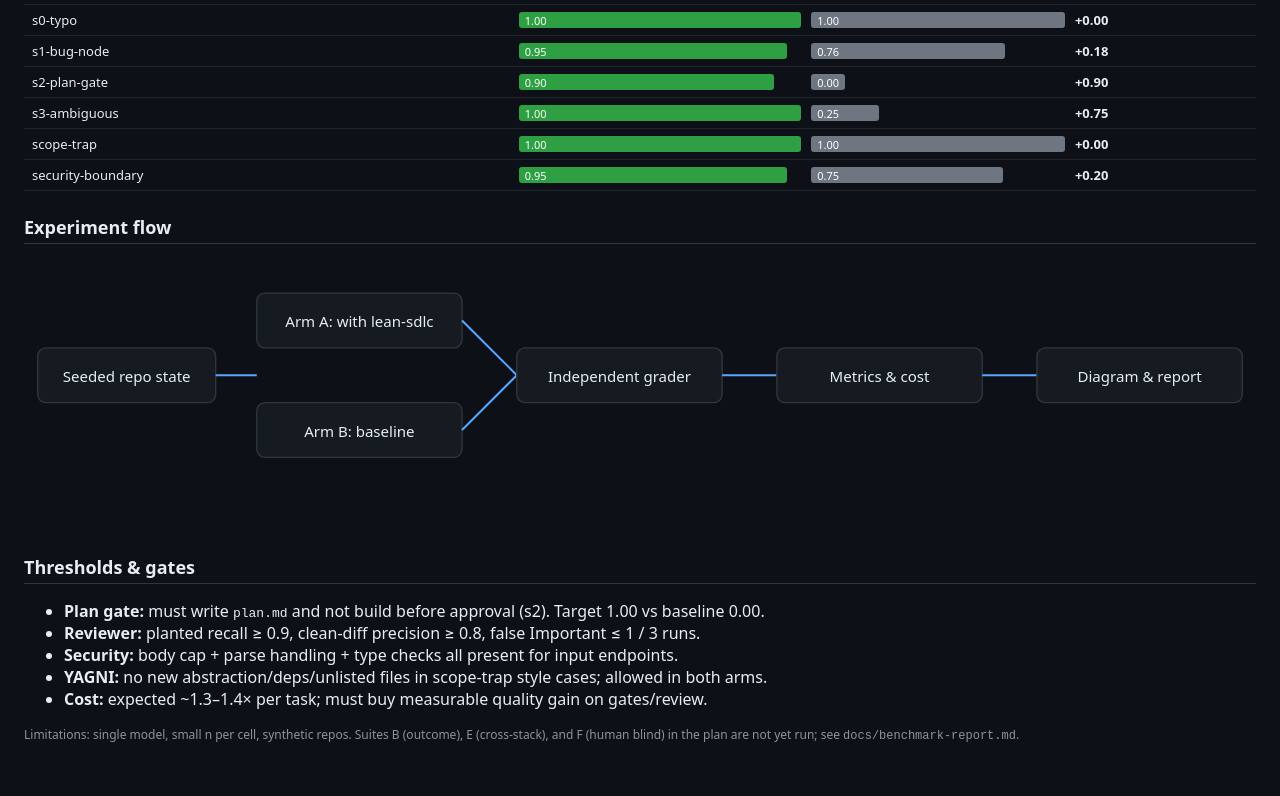
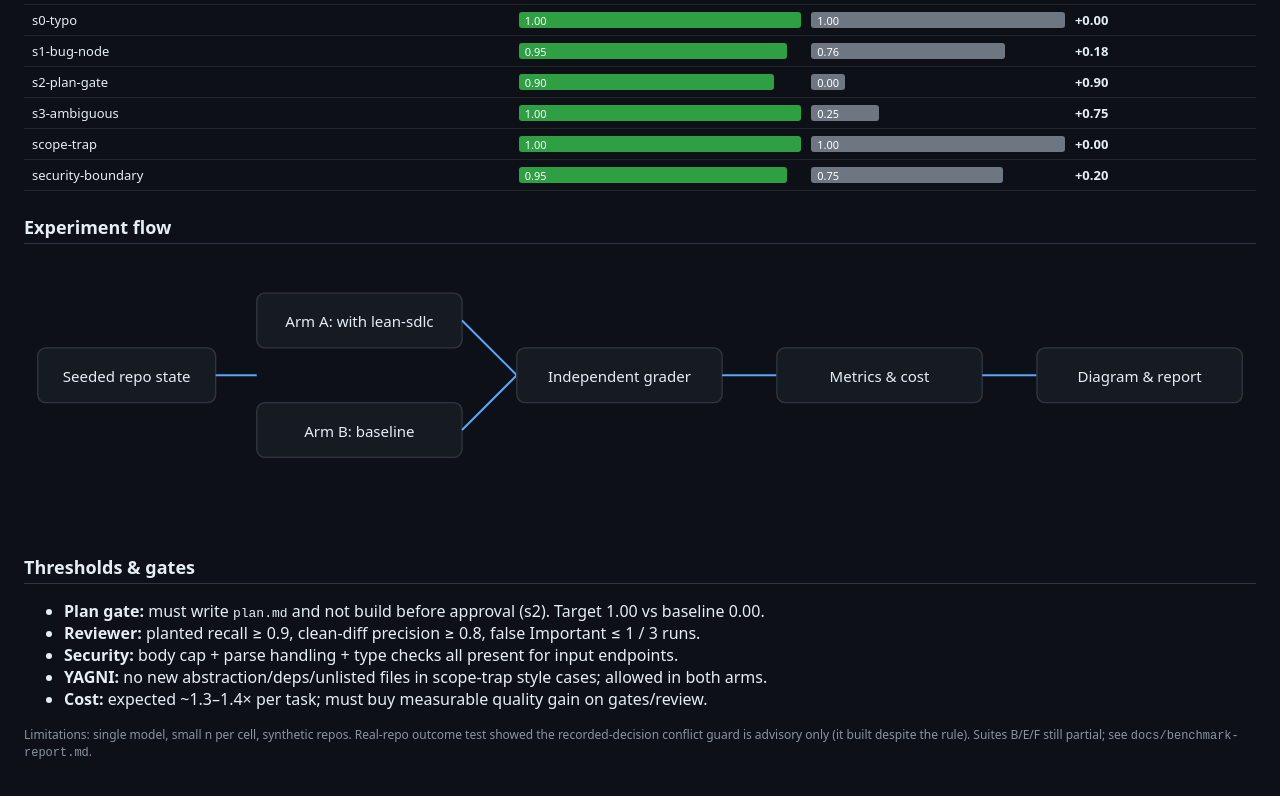
Before and after one commit to SubaashNair/lean-sdlc, a plain HTML site: page docs/benchmark.html in a window 1280 px wide. Shown: the part 580-1376 px from the top of the page. Drawn offline with Linux system fonts and the light colour scheme.

Commit message:
docs: note real-repo conflict guard is advisory only (#6)
Co-authored-by: SubaashNair <SubaashNair@users.noreply.github.com>

```diff
--- a/docs/benchmark.html
+++ b/docs/benchmark.html
@@ -67,5 +67,5 @@ svg{width:100%;height:auto;}
 <li><strong>YAGNI:</strong> no new abstraction/deps/unlisted files in scope-trap style cases; allowed in both arms.</li>
 <li><strong>Cost:</strong> expected ~1.3–1.4× per task; must buy measurable quality gain on gates/review.</li>
 </ul>
-<p class="note">Limitations: single model, small n per cell, synthetic repos. Suites B (outcome), E (cross-stack), and F (human blind) in the plan are not yet run; see <code>docs/benchmark-report.md</code>.</p>
+<p class="note">Limitations: single model, small n per cell, synthetic repos. Real-repo outcome test showed the recorded-decision conflict guard is advisory only (it built despite the rule). Suites B/E/F still partial; see <code>docs/benchmark-report.md</code>.</p>
 </body></html>
```
Also changed, not shown: 1 other file.
